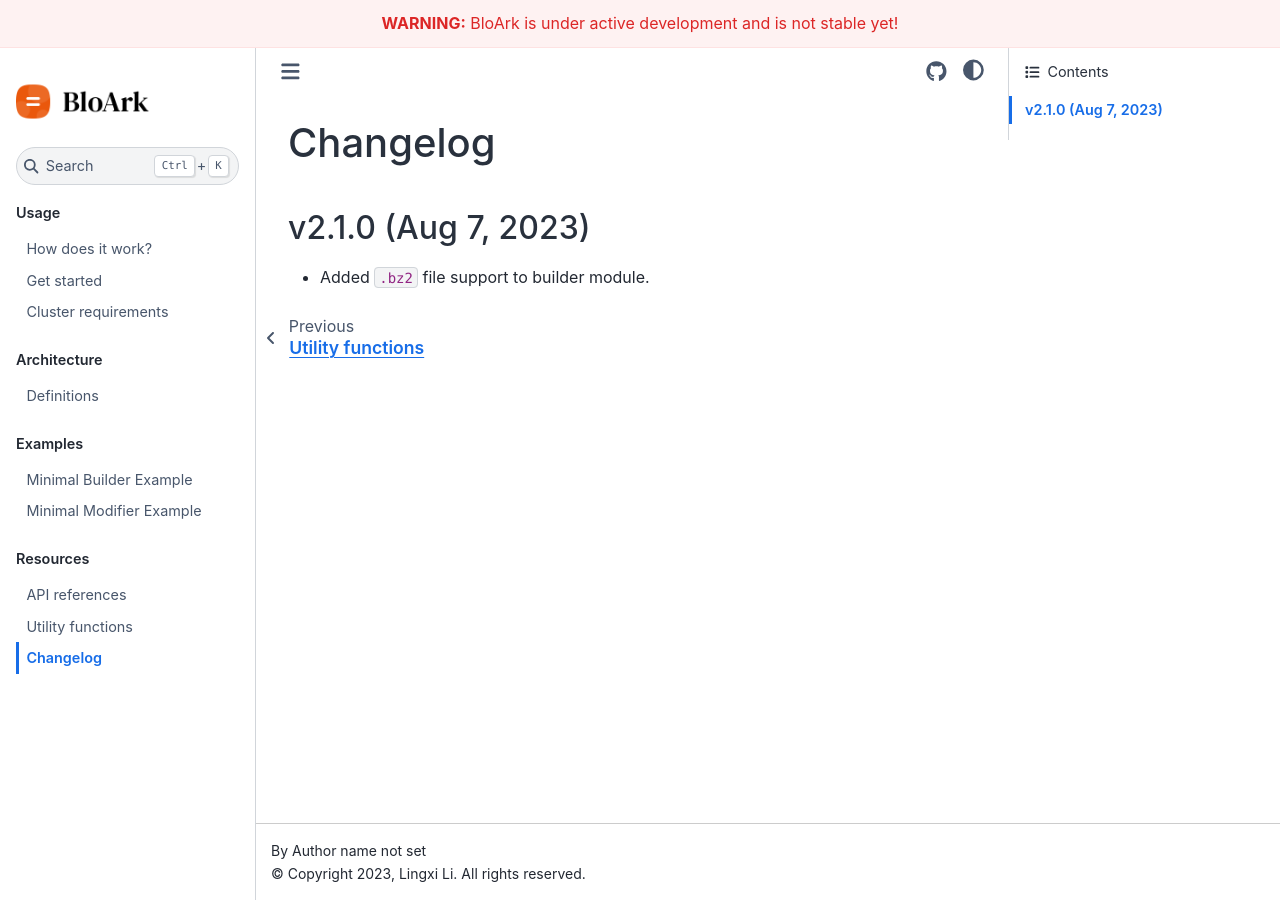
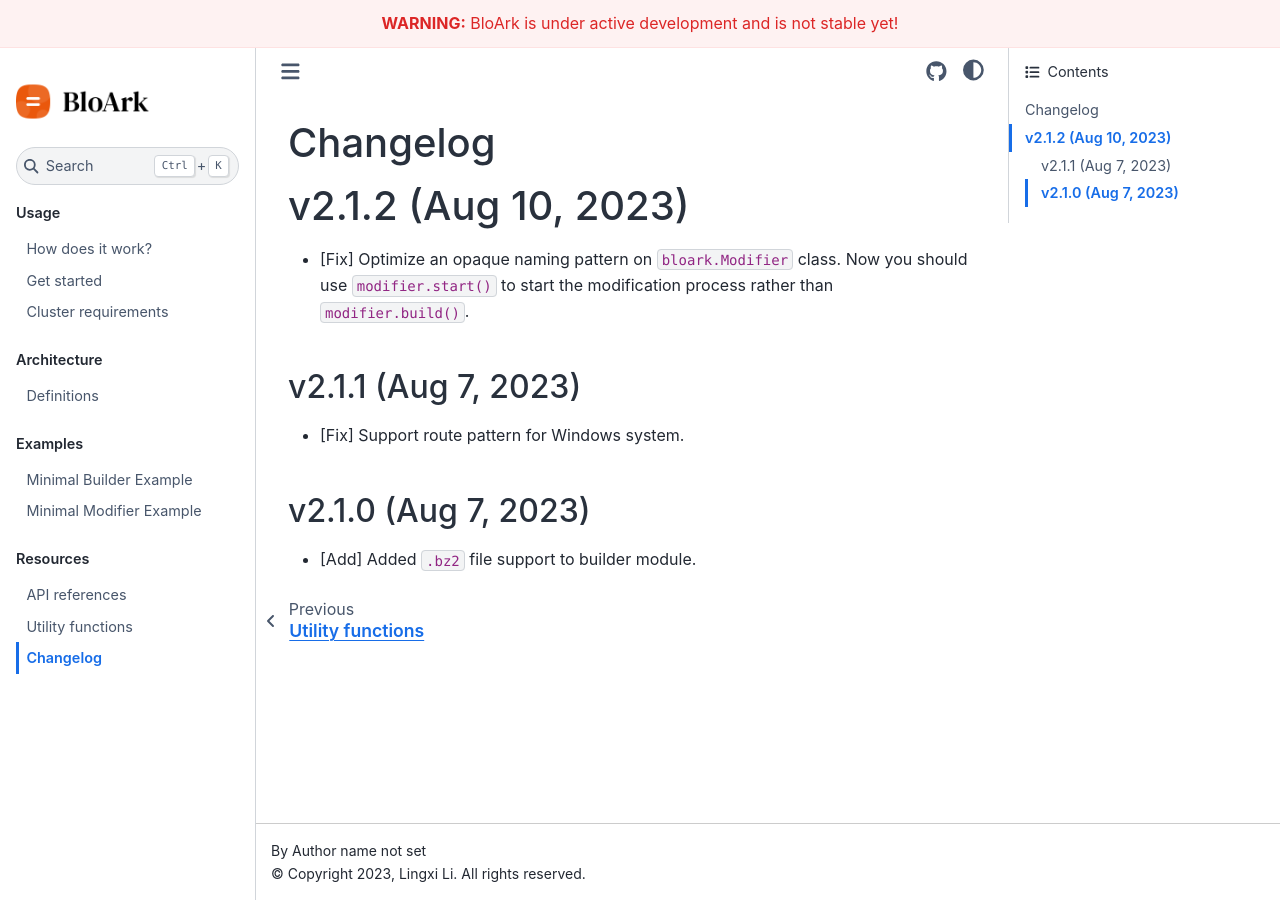
Before and after one commit to lilingxi01/bloark, a Sphinx documentation site: the page built from docs/source/resources/changelog.md, in a window 1280 px wide. Built offline with Sphinx 7.4.7 and the Sphinx Book theme 1.1.4, drawn with Linux system fonts in a browser that asks for light colours.

Commit message:
fix: optimize an opaque function name.

```diff
--- a/docs/source/resources/changelog.md
+++ b/docs/source/resources/changelog.md
@@ -1,4 +1,10 @@
 # Changelog
 
+# v2.1.2 (Aug 10, 2023)
+* [Fix] Optimize an opaque naming pattern on `bloark.Modifier` class. Now you should use `modifier.start()` to start the modification process rather than `modifier.build()`.
+
+## v2.1.1 (Aug 7, 2023)
+* [Fix] Support route pattern for Windows system.
+
 ## v2.1.0 (Aug 7, 2023)
-* Added `.bz2` file support to builder module.
+* [Add] Added `.bz2` file support to builder module.
--- a/pyproject.toml
+++ b/pyproject.toml
@@ -1,6 +1,6 @@
 [tool.poetry]
 name = "bloark"
-version = "2.1.0"
+version = "2.1.2"
 description = "Blocks Architecture (BloArk): A unified tool for processing revision-based data efficiently."
 authors = ["Lingxi Li <hi@lingxi.li>"]
 license = "GNU GPL"
```
Also changed, not shown: 1 other file.
